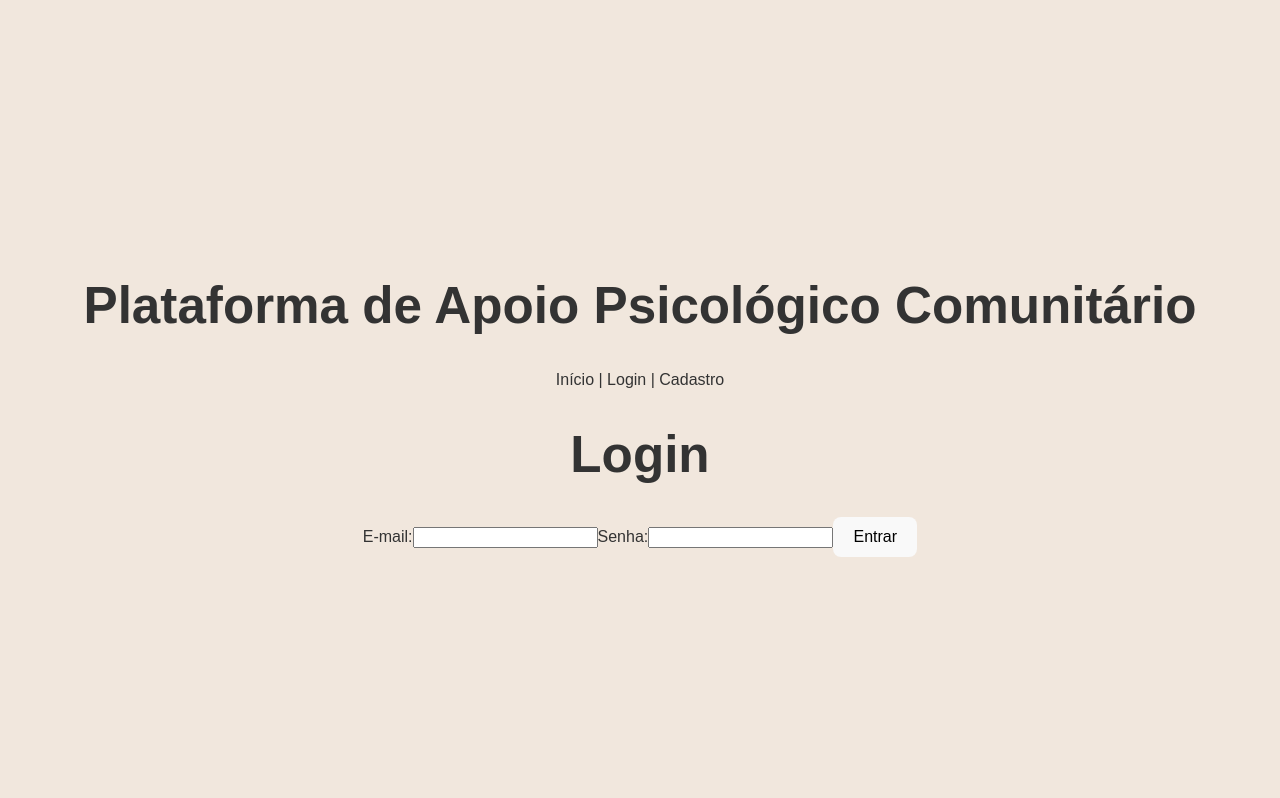
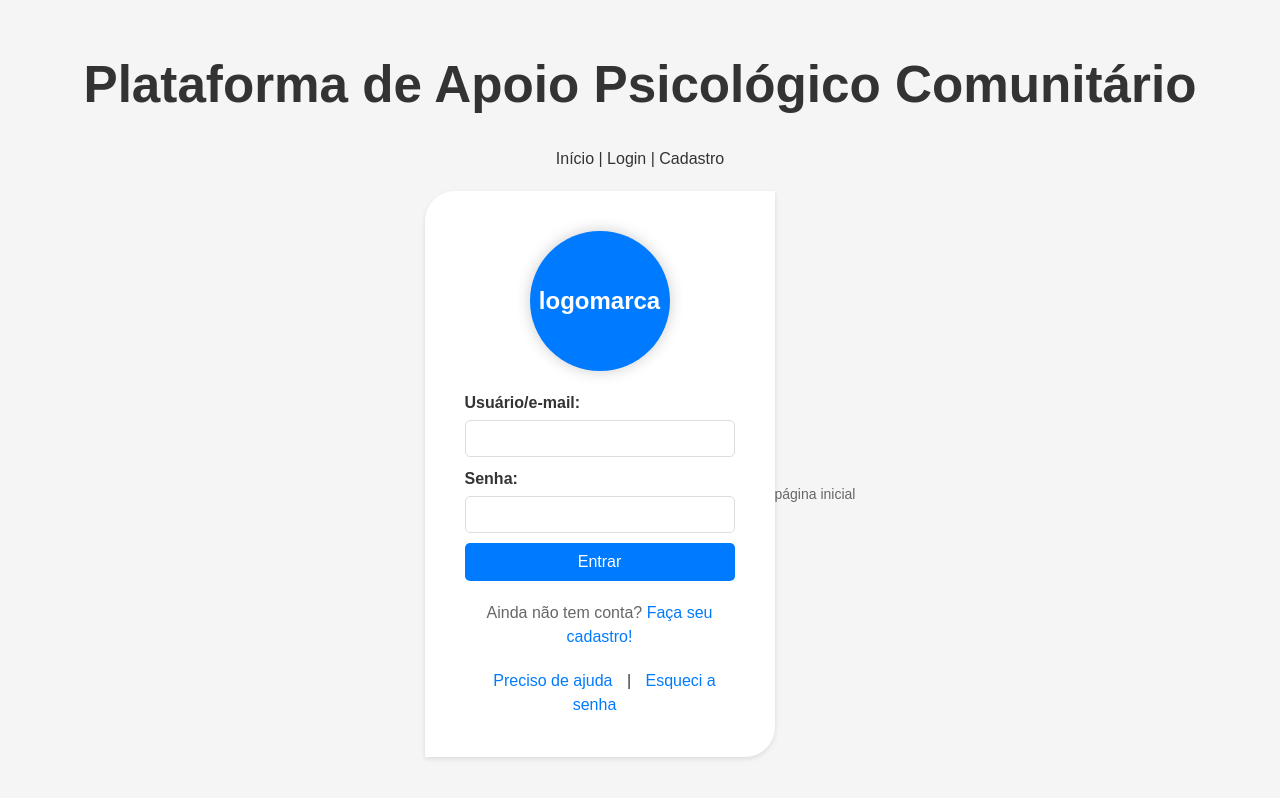
Before and after one commit to gusmrtns/plataforma-de-apoio-psicologico-comunitario, a React (Vite) app in the folder plataforma-apoio/: page /login in a window 1280 px wide. Built offline with nearby package versions, Linux system fonts and the light colour scheme.

Commit message:
feat: Estilização base da pagina de login
 Estilização base da pagina de login

```diff
--- a/plataforma-apoio/src/pages/Login.jsx
+++ b/plataforma-apoio/src/pages/Login.jsx
@@ -1,20 +1,29 @@
-
+import "../styles/login.css";
 
 const Login = () => {
   return (
-    <div>
-      <h1>Login</h1>
-      <form>
-        <label>
-          E-mail:
-          <input type="email" />
-        </label>
-        <label>
-          Senha:
-          <input type="password" />
-        </label>
-        <button type="submit">Entrar</button>
-      </form>
+    <div className="login-container">
+      <div className="login-form">
+        <h1>logomarca</h1>
+        <form>
+          <div className="form-group">
+            <label htmlFor="email">Usuário/e-mail:</label>
+            <input type="email" id="email" />
+          </div>
+          <div className="form-group">
+            <label htmlFor="password">Senha:</label>
+            <input type="password" id="password" />
+          </div>
+          <button type="submit">Entrar</button>
+        </form>
+        <p>Ainda não tem conta? <a href="#">Faça seu cadastro!</a></p>
+        <div className="links">
+          <a href="#">Preciso de ajuda</a> | <a href="#">Esqueci a senha</a>
+        </div>
+      </div>
+      <div className="footer">
+        <p>página inicial</p>
+      </div>
     </div>
   );
 };
--- /dev/null
+++ b/plataforma-apoio/src/styles/login.css
@@ -0,0 +1,128 @@
+/* login.css */
+
+html, body {
+    margin: 0;
+    padding: 0;
+    height: 100%;
+    width: 100%;
+    overflow: hidden;
+    display: flex;
+    justify-content: center;
+    align-items: center;
+    background-color: #f5f5f5;
+  }
+
+  .login-container {
+    display: flex;
+    justify-content: center;
+    align-items: center;
+    width: 100%;
+    height: 100%;
+    box-sizing: border-box;
+    padding: 20px;
+    overflow: hidden;
+  }
+
+  .login-form {
+    background-color: #fff;
+    padding: 40px;
+    border-radius: 30px 0 30px 0; /* Arredondar apenas a superior direita e inferior esquerda */
+    box-shadow: 0 2px 5px rgba(0, 0, 0, 0.1);
+    text-align: center;
+    width: 100%;
+    max-width: 350px;
+    box-sizing: border-box;
+    position: relative;
+  }
+
+  /* Logomarca agora com border-radius e sem sair para fora */
+  .login-form h1 {
+    color: #fff;
+    font-size: 24px;
+    background-color: #007bff;
+    padding: 20px;
+    border-radius: 50%; /* Borda arredondada */
+    width: 100px;
+    height: 100px;
+    margin: 0 auto 20px; /* Não afeta o layout de outros elementos */
+    display: flex;
+    justify-content: center;
+    align-items: center;
+    box-shadow: 0 0 15px rgba(0, 0, 0, 0.2);
+  }
+
+  /* Aqui você pode substituir a imagem com a logomarca */
+  .login-form h1 img {
+    width: 80%;
+    height: 80%;
+    border-radius: 50%;
+  }
+
+  .login-form .form-group {
+    margin-bottom: 10px;
+  }
+
+  .login-form label {
+    display: block;
+    margin-bottom: 5px;
+    font-weight: bold;
+    text-align: left;
+  }
+
+  .login-form input {
+    width: 100%;
+    padding: 10px;
+    border: 1px solid #ddd;
+    border-radius: 5px;
+    box-sizing: border-box;
+    margin: 0;
+  }
+
+  .login-form button {
+    background-color: #007bff;
+    color: #fff;
+    padding: 10px 20px;
+    border: none;
+    border-radius: 5px;
+    cursor: pointer;
+    transition: background-color 0.3s;
+    width: 100%;
+  }
+
+  .login-form button:hover {
+    background-color: #0069d9;
+  }
+
+  .login-form p {
+    margin-top: 20px;
+    color: #666;
+  }
+
+  .login-form a {
+    color: #007bff;
+    text-decoration: none;
+  }
+
+  .login-form a:hover {
+    text-decoration: underline;
+  }
+
+  .login-form .links {
+    margin-top: 20px;
+    text-align: center;
+  }
+
+  .login-form .links a {
+    margin: 0 10px;
+  }
+
+  .footer {
+    margin-top: 40px;
+    text-align: center;
+    font-size: 14px;
+    color: #666;
+  }
+
+  .footer p {
+    margin: 0;
+  }
```
Also changed, not shown: plataforma-apoio/src/styles/Global.scss (indentation only).
